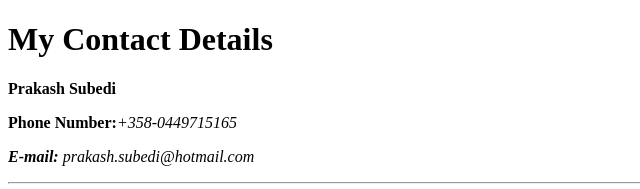
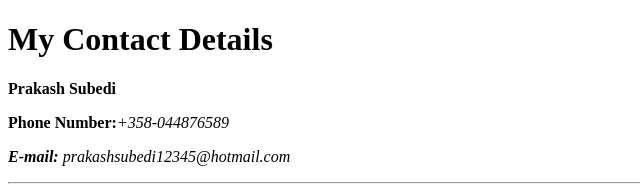
Before and after one commit to prakashsubedi0440/cv, a plain HTML site: page contact details.html in a window 1280 px wide. Shown: the top 189 px of the page, 0-640 px from the left. Drawn offline with Linux system fonts and the light colour scheme.

Commit message:
Update contact details.html

```diff
--- a/contact details.html
+++ b/contact details.html
@@ -9,10 +9,10 @@
 <body>
   <h1>My Contact Details</h1>
   <p><strong>Prakash Subedi</strong></p>
-  <p><strong>Phone Number:</strong><em>+358-0449715165</em></p>
-  <p><strong><em>E-mail: </em></strong><em>prakash.subedi@hotmail.com</em></p>
+  <p><strong>Phone Number:</strong><em>+358-044876589</em></p>
+  <p><strong><em>E-mail: </em></strong><em>prakashsubedi12345@hotmail.com</em></p>
   <hr>
-  <form class="" action="mailto:prakash.subedi@hotmail.com" method="post">
+  <form class="" action="mailto:prakashsubedi12345@hotmail.com" method="post">
     <label for="" >Your Name :</label>
     <input type="text" name="yourName" value=""><br>
     <label for="">Email : </label>
```
